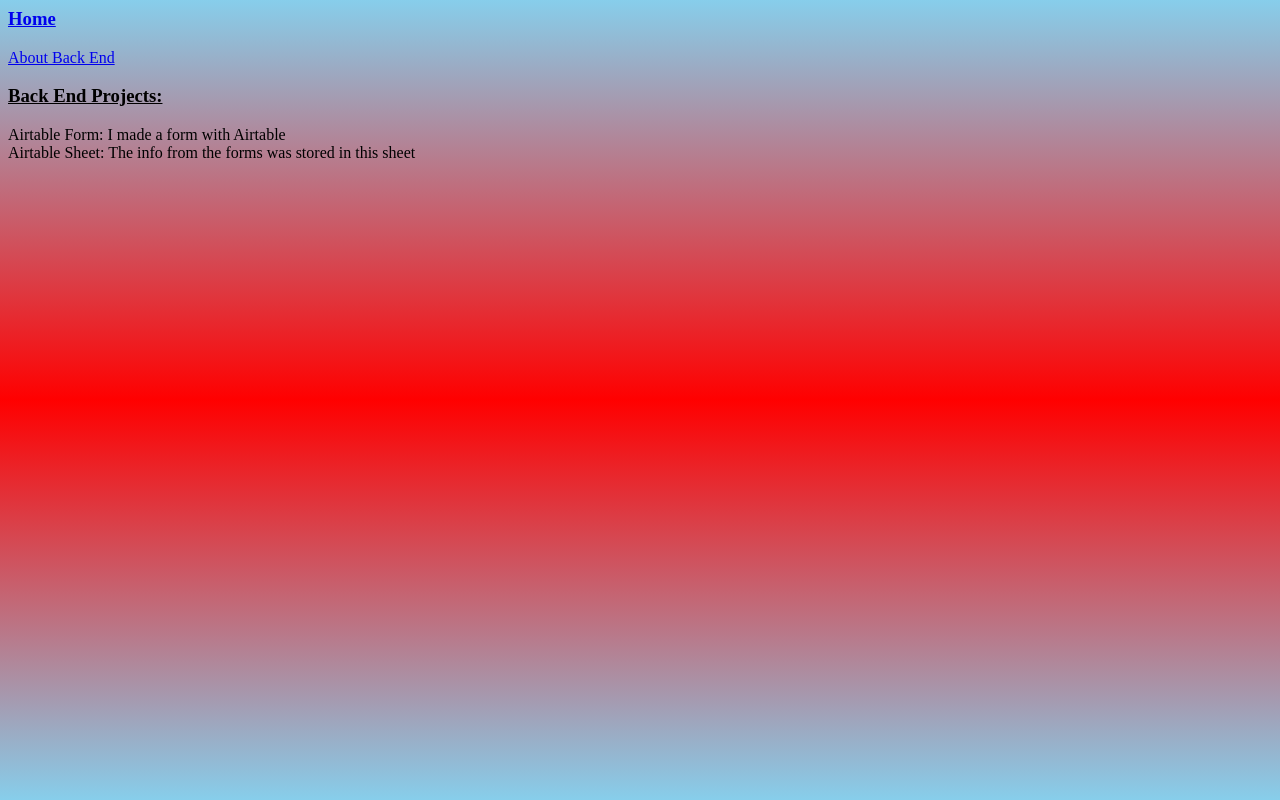
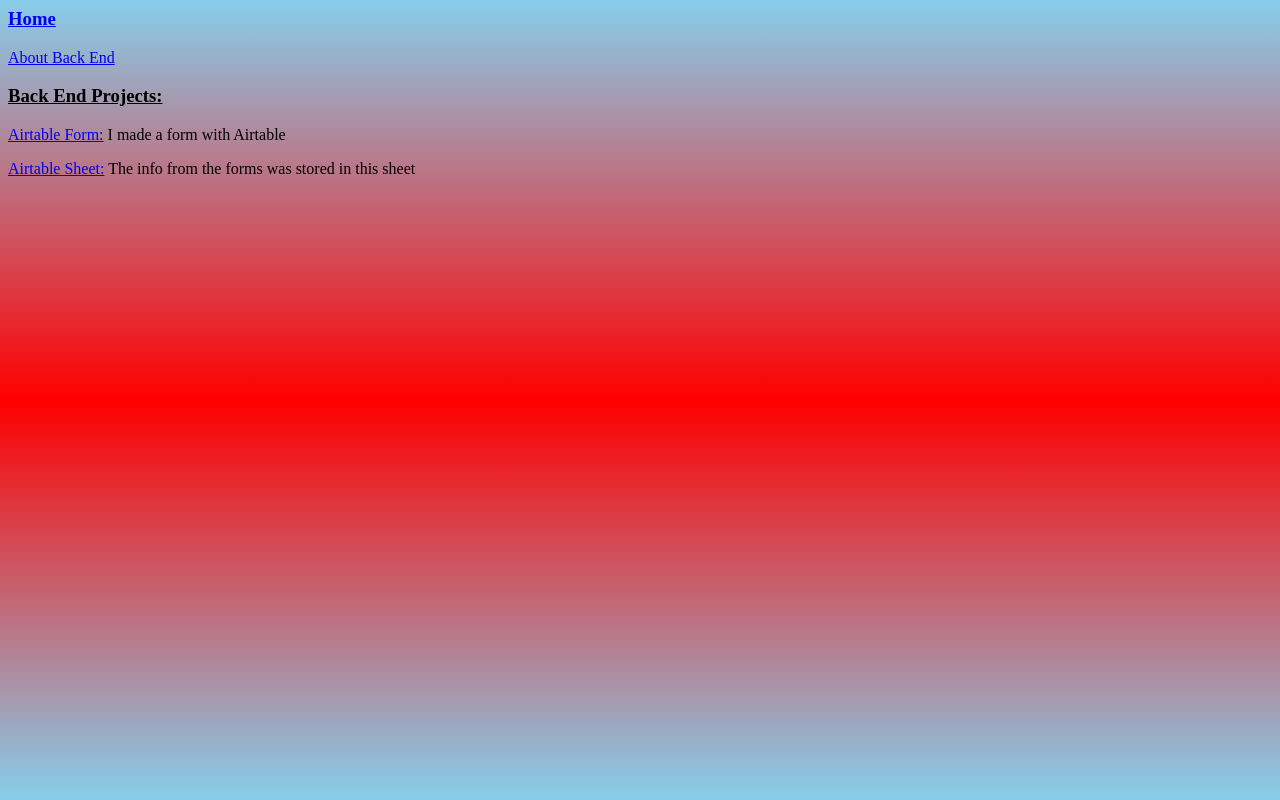
Before and after one commit to timothyTaiHo/timothytaiho, a plain HTML site: page backend.html in a window 1280 px wide. Drawn offline with Linux system fonts and the light colour scheme.

Commit message:
Added external links

```diff
--- a/backend.html
+++ b/backend.html
@@ -9,6 +9,6 @@
     <a href="index.html"><h3>Home</h3></a>
   <a href="code.html">About Back End <br></a>
   <h3><u>Back End Projects:</u></h3>
-  Airtable Form: I made a form with Airtable <br>
-  Airtable Sheet: The info from the forms was stored in this sheet <br>
+  <p><a href="https://airtable.com/tbloVn5JgBHgMOgbE/viw31x5VQEsRP4ZQY?blocks=hide" target="_blank"> Airtable Form:</a> I made a form with Airtable</p>
+  <p><a href="https://airtable.com/shrI6c4fqURBxeYfn" target="_blank">Airtable Sheet:</a> The info from the forms was stored in this sheet</p>
   </body>
```
